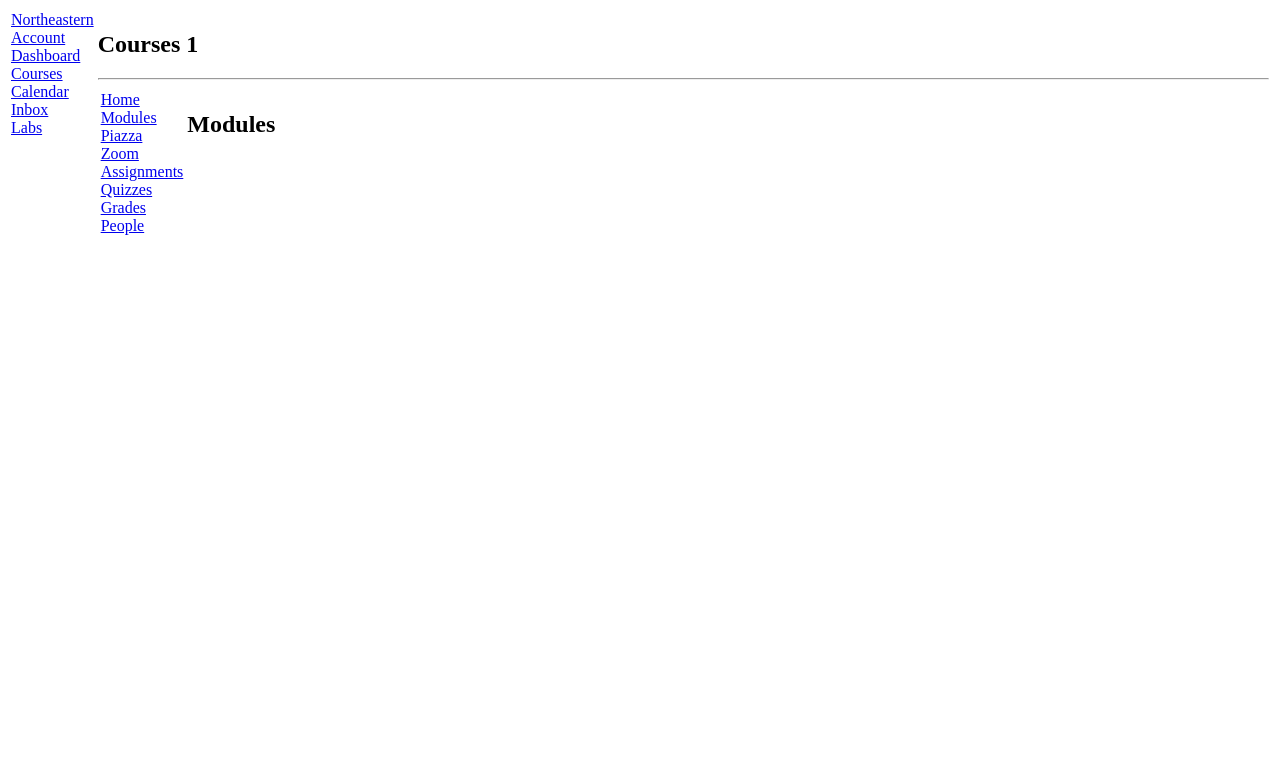
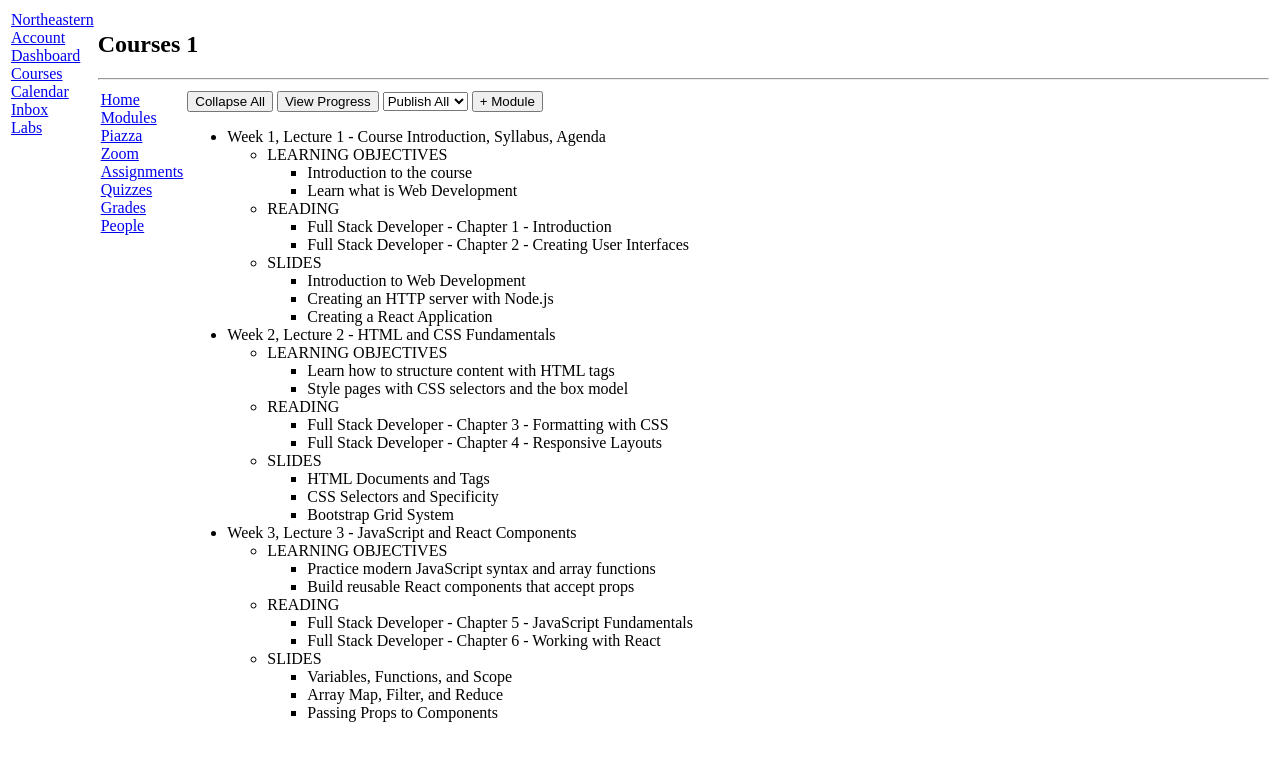
Before and after one commit to sivasathvik/kambaz-next-js, a Next.js app: page /courses/1/modules in a window 1280 px wide. Shown: the top 760 px of the page. Built offline with nearby package versions, Linux system fonts and the light colour scheme.

Commit message:
Upto 1.4.6 assignment

```diff
--- /dev/null
+++ b/app/(kambaz)/courses/[cid]/modules/Lesson.tsx
@@ -0,0 +1,16 @@
+import type { ReactNode } from "react";
+
+export default function Lesson({
+  title,
+  children,
+}: {
+  title: string;
+  children?: ReactNode;
+}) {
+  return (
+    <li className="wd-lesson">
+      <span className="wd-title">{title}</span>
+      <ul className="wd-content">{children}</ul>
+    </li>
+  );
+}
--- /dev/null
+++ b/app/(kambaz)/courses/[cid]/modules/Module.tsx
@@ -0,0 +1,16 @@
+import type { ReactNode } from "react";
+
+export default function Module({
+  title,
+  children,
+}: {
+  title: string;
+  children?: ReactNode;
+}) {
+  return (
+    <li className="wd-module">
+      <div className="wd-title">{title}</div>
+      <ul className="wd-lessons">{children}</ul>
+    </li>
+  );
+}
--- a/app/(kambaz)/courses/[cid]/modules/page.tsx
+++ b/app/(kambaz)/courses/[cid]/modules/page.tsx
@@ -1,7 +1,83 @@
+import Module from "./Module";
+import Lesson from "./Lesson";
+
 export default function Modules() {
   return (
-    <div id="wd-modules">
-      <h2>Modules</h2>
+    <div>
+      <button>Collapse All</button> <button>View Progress</button>{" "}
+      <select defaultValue="publish-all">
+        <option value="publish-all">Publish All</option>
+      </select>{" "}
+      <button>+ Module</button>
+      <ul id="wd-modules">
+        <Module title="Week 1, Lecture 1 - Course Introduction, Syllabus, Agenda">
+          <Lesson title="LEARNING OBJECTIVES">
+            <li className="wd-content-item">Introduction to the course</li>
+            <li className="wd-content-item">Learn what is Web Development</li>
+          </Lesson>
+          <Lesson title="READING">
+            <li className="wd-content-item">
+              Full Stack Developer - Chapter 1 - Introduction
+            </li>
+            <li className="wd-content-item">
+              Full Stack Developer - Chapter 2 - Creating User Interfaces
+            </li>
+          </Lesson>
+          <Lesson title="SLIDES">
+            <li className="wd-content-item">Introduction to Web Development</li>
+            <li className="wd-content-item">
+              Creating an HTTP server with Node.js
+            </li>
+            <li className="wd-content-item">Creating a React Application</li>
+          </Lesson>
+        </Module>
+        <Module title="Week 2, Lecture 2 - HTML and CSS Fundamentals">
+          <Lesson title="LEARNING OBJECTIVES">
+            <li className="wd-content-item">
+              Learn how to structure content with HTML tags
+            </li>
+            <li className="wd-content-item">
+              Style pages with CSS selectors and the box model
+            </li>
+          </Lesson>
+          <Lesson title="READING">
+            <li className="wd-content-item">
+              Full Stack Developer - Chapter 3 - Formatting with CSS
+            </li>
+            <li className="wd-content-item">
+              Full Stack Developer - Chapter 4 - Responsive Layouts
+            </li>
+          </Lesson>
+          <Lesson title="SLIDES">
+            <li className="wd-content-item">HTML Documents and Tags</li>
+            <li className="wd-content-item">CSS Selectors and Specificity</li>
+            <li className="wd-content-item">Bootstrap Grid System</li>
+          </Lesson>
+        </Module>
+        <Module title="Week 3, Lecture 3 - JavaScript and React Components">
+          <Lesson title="LEARNING OBJECTIVES">
+            <li className="wd-content-item">
+              Practice modern JavaScript syntax and array functions
+            </li>
+            <li className="wd-content-item">
+              Build reusable React components that accept props
+            </li>
+          </Lesson>
+          <Lesson title="READING">
+            <li className="wd-content-item">
+              Full Stack Developer - Chapter 5 - JavaScript Fundamentals
+            </li>
+            <li className="wd-content-item">
+              Full Stack Developer - Chapter 6 - Working with React
+            </li>
+          </Lesson>
+          <Lesson title="SLIDES">
+            <li className="wd-content-item">Variables, Functions, and Scope</li>
+            <li className="wd-content-item">Array Map, Filter, and Reduce</li>
+            <li className="wd-content-item">Passing Props to Components</li>
+          </Lesson>
+        </Module>
+      </ul>
     </div>
   );
 }
```
Also changed, not shown: app/(kambaz)/courses/[cid]/home/Status.tsx (added, +23 -0 lines), app/(kambaz)/courses/[cid]/home/page.tsx (+15 -1 lines).
